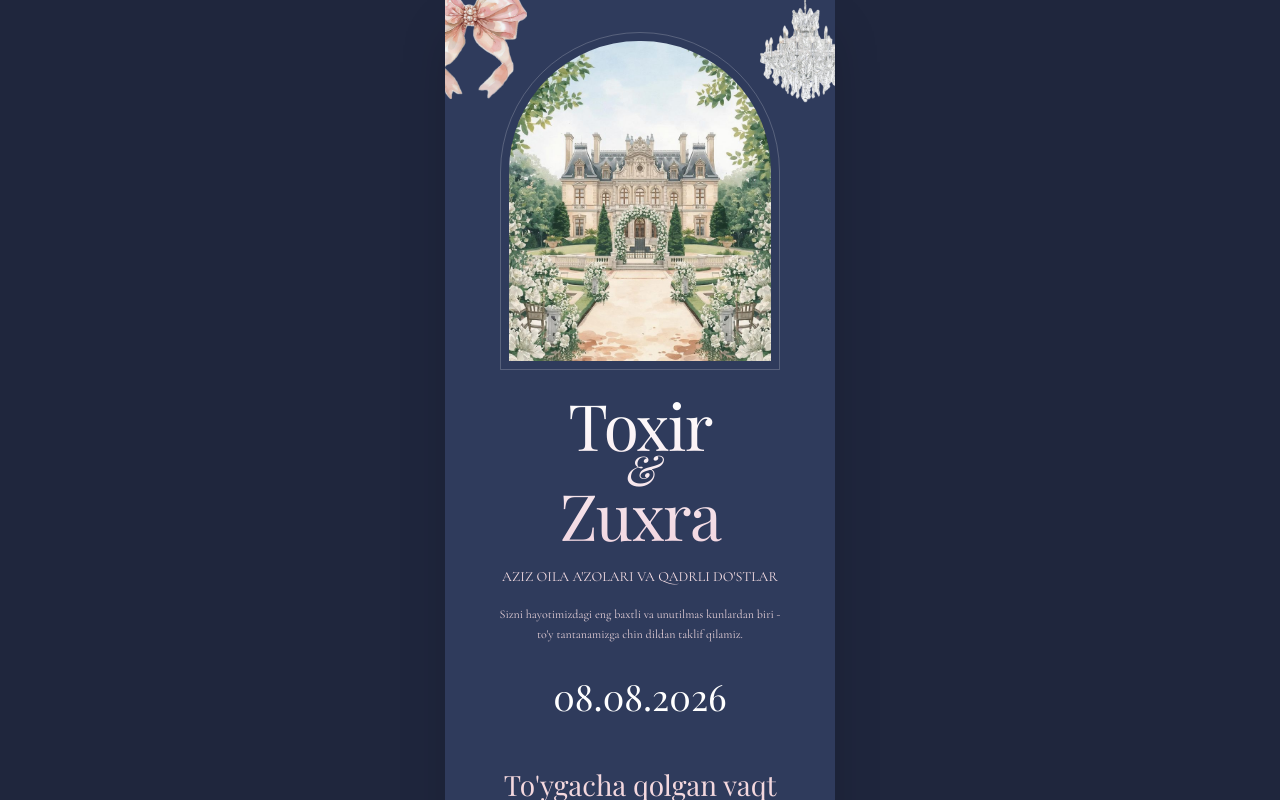
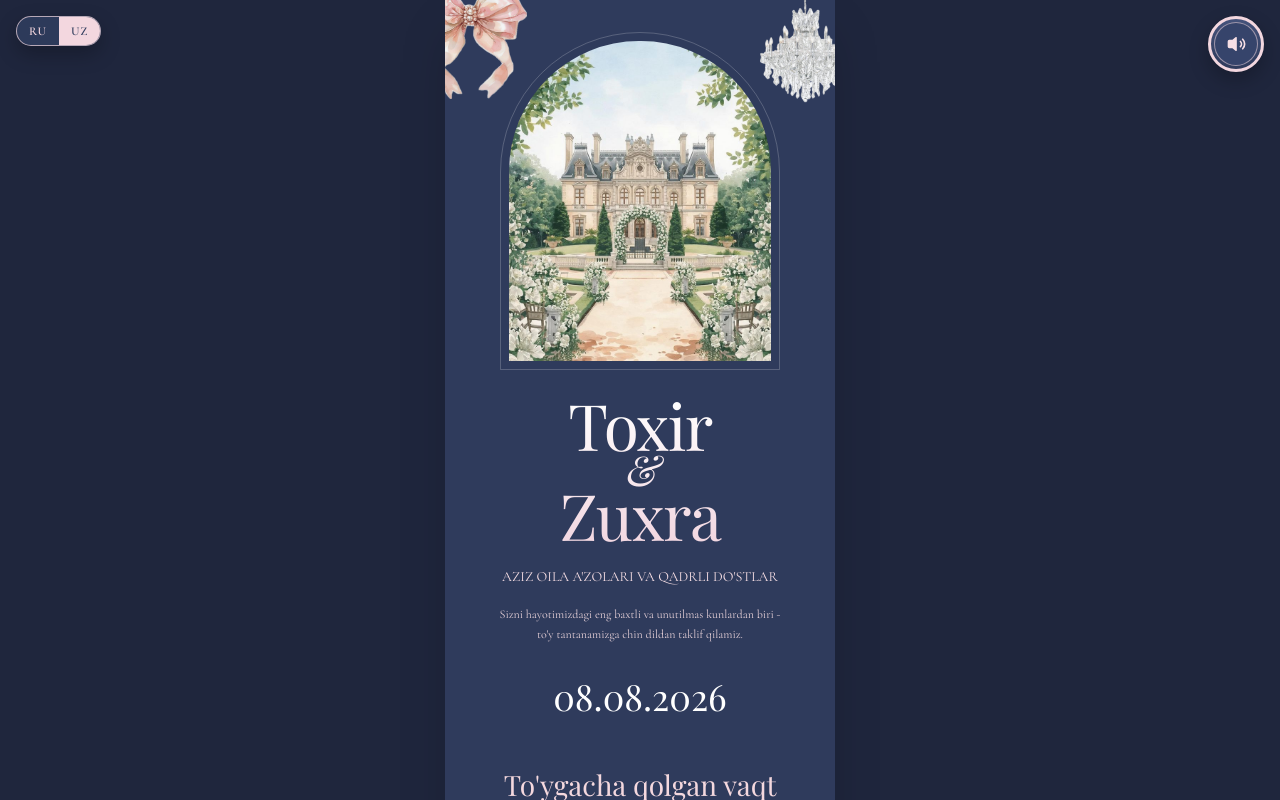
Before and after one commit to Omaddevs/taklifnoma, a React (Vite) app: page / in a window 1280 px wide. Shown: the top 800 px of the page. Built offline with nearby package versions, Linux system fonts and the light colour scheme.

Commit message:
Add brand audio control and RU/UZ localization.
Introduce a branded autoplay music toggle and a left-side language switch so invitation content can be viewed in Russian and Uzbek.

Made-with: Cursor

```diff
--- a/src/App.jsx
+++ b/src/App.jsx
@@ -4,16 +4,23 @@ import Location from './components/Location'
 import DressCode from './components/DressCode'
 import GiftCard from './components/GiftCard'
 import Wishes from './components/Wishes'
+import AudioControl from './components/AudioControl'
+import LanguageSwitch from './components/LanguageSwitch'
+import { useState } from 'react'
 
 function App() {
+  const [locale, setLocale] = useState('uz')
+
   return (
     <main className="mx-auto min-h-screen max-w-[390px] bg-[#2f3b5c] text-white shadow-2xl">
-      <Hero />
-      <Countdown />
-      <Location />
-      <DressCode />
-      <GiftCard />
-      <Wishes />
+      <AudioControl />
+      <LanguageSwitch locale={locale} onChange={setLocale} />
+      <Hero locale={locale} />
+      <Countdown locale={locale} />
+      <Location locale={locale} />
+      <DressCode locale={locale} />
+      <GiftCard locale={locale} />
+      <Wishes locale={locale} />
     </main>
   )
 }
--- /dev/null
+++ b/src/components/AudioControl.jsx
@@ -0,0 +1,77 @@
+import { useEffect, useRef, useState } from 'react'
+
+function AudioControl() {
+  const audioRef = useRef(null)
+  const [isMuted, setIsMuted] = useState(false)
+
+  useEffect(() => {
+    const audio = audioRef.current
+    if (!audio) return
+
+    audio.volume = 0.55
+    audio.muted = false
+
+    audio.play().catch(() => {
+      audio.muted = true
+      setIsMuted(true)
+      audio.play().catch(() => {})
+    })
+  }, [])
+
+  const toggleMute = () => {
+    const audio = audioRef.current
+    if (!audio) return
+
+    const nextMuted = !audio.muted
+    audio.muted = nextMuted
+    setIsMuted(nextMuted)
+
+    if (audio.paused) {
+      audio.play().catch(() => {})
+    }
+  }
+
+  return (
+    <>
+      <audio ref={audioRef} loop preload="auto" src="/music/ordinary.mp3" />
+      <button
+        type="button"
+        aria-label={isMuted ? 'Unmute music' : 'Mute music'}
+        onClick={toggleMute}
+        className="fixed right-4 top-4 z-50 flex h-[56px] w-[56px] items-center justify-center rounded-full border-[3px] border-[#f3d7df] bg-gradient-to-b from-[#44527b] to-[#2f3b5c] shadow-[0_8px_20px_rgba(0,0,0,0.24)] transition-transform hover:scale-[1.03]"
+      >
+        <span className="flex h-[44px] w-[44px] items-center justify-center rounded-full border border-[#f3d7df]/55 bg-[#36446b] text-[#f7dfe5]">
+          {isMuted ? (
+            <svg
+              viewBox="0 0 24 24"
+              className="h-5 w-5"
+              fill="none"
+              stroke="currentColor"
+              strokeWidth="2.2"
+              strokeLinecap="round"
+              strokeLinejoin="round"
+              aria-hidden
+            >
+              <polygon points="11 5 6 9 2 9 2 15 6 15 11 19 11 5" />
+              <line x1="23" y1="9" x2="17" y2="15" />
+              <line x1="17" y1="9" x2="23" y2="15" />
+            </svg>
+          ) : (
+            <svg
+              viewBox="0 0 24 24"
+              className="h-5 w-5"
+              fill="currentColor"
+              aria-hidden
+            >
+              <path d="M13 4.5a1 1 0 0 0-1.67-.74L7.7 7H4a2 2 0 0 0-2 2v6a2 2 0 0 0 2 2h3.7l3.63 3.24A1 1 0 0 0 13 19.5v-15Z" />
+              <path d="M16.6 8.3a1 1 0 0 1 1.41 0 5.3 5.3 0 0 1 0 7.49 1 1 0 0 1-1.41-1.42 3.3 3.3 0 0 0 0-4.65 1 1 0 0 1 0-1.42Z" />
+              <path d="M19.34 5.56a1 1 0 0 1 1.41 0 9.2 9.2 0 0 1 0 12.88 1 1 0 1 1-1.41-1.42 7.2 7.2 0 0 0 0-10.04 1 1 0 0 1 0-1.42Z" />
+            </svg>
+          )}
+        </span>
+      </button>
+    </>
+  )
+}
+
+export default AudioControl
--- a/src/components/Countdown.jsx
+++ b/src/components/Countdown.jsx
@@ -2,6 +2,18 @@ import { useEffect, useMemo, useState } from 'react'
 import RevealSection from './RevealSection'
 
 const EVENT_DATE = '2026-08-08T18:00:00'
+const labels = {
+  uz: {
+    title: "To'ygacha qolgan vaqt",
+    done: "Bugun to'y kuni. Xush kelibsiz!",
+    units: ['kun', 'soat', 'daqiqa', 'sekund'],
+  },
+  ru: {
+    title: 'До свадьбы осталось',
+    done: 'Сегодня день свадьбы. Добро пожаловать!',
+    units: ['дней', 'часов', 'минут', 'секунд'],
+  },
+}
 
 function getTimeLeft() {
   const target = new Date(EVENT_DATE).getTime()
@@ -16,7 +28,8 @@ function getTimeLeft() {
   return { days, hours, minutes, seconds, isFinished: diff === 0 }
 }
 
-function Countdown() {
+function Countdown({ locale = 'uz' }) {
+  const t = labels[locale] ?? labels.uz
   const [timeLeft, setTimeLeft] = useState(getTimeLeft())
 
   useEffect(() => {
@@ -26,21 +39,19 @@ function Countdown() {
 
   const countdownItems = useMemo(
     () => [
-      ['kun', timeLeft.days],
-      ['soat', timeLeft.hours],
-      ['daqiqa', timeLeft.minutes],
-      ['sekund', timeLeft.seconds],
+      [t.units[0], timeLeft.days],
+      [t.units[1], timeLeft.hours],
+      [t.units[2], timeLeft.minutes],
+      [t.units[3], timeLeft.seconds],
     ],
-    [timeLeft.days, timeLeft.hours, timeLeft.minutes, timeLeft.seconds],
+    [timeLeft.days, timeLeft.hours, timeLeft.minutes, timeLeft.seconds, t.units],
   )
 
   return (
     <RevealSection className="px-6 pb-12 pt-2 text-center">
-      <h2 className="font-['Playfair_Display'] text-[28px] text-[#f4d8de]">
-        To'ygacha qolgan vaqt
-      </h2>
+      <h2 className="font-['Playfair_Display'] text-[28px] text-[#f4d8de]">{t.title}</h2>
       {timeLeft.isFinished ? (
-        <p className="mt-4 text-base text-white">Bugun to'y kuni. Xush kelibsiz!</p>
+        <p className="mt-4 text-base text-white">{t.done}</p>
       ) : (
         <div className="mt-6 grid grid-cols-4 gap-3">
           {countdownItems.map(([label, value]) => (
--- a/src/components/DressCode.jsx
+++ b/src/components/DressCode.jsx
@@ -3,8 +3,19 @@ import venueImage from '../images/venue.jpg'
 import ribbonC from '../images/ribbon-c.png'
 
 const colors = ['#d58c9a', '#e7c1c7', '#f5f5f5', '#2f3b5c']
+const copy = {
+  uz: {
+    title: 'Dress code',
+    body: "To'yimiz nafis va uyg'un ruhda o'tishi uchun ushbu rang palitrasiga mos libos tanlasangiz, juda minnatdor bo'lamiz.",
+  },
+  ru: {
+    title: 'Дресс-код',
+    body: 'Мы очень старались сделать нашу свадьбу красивой и будем вам благодарны, если поддержите нашу цветовую палитру и придете в нарядах этих тонов.',
+  },
+}
 
-function DressCode() {
+function DressCode({ locale = 'uz' }) {
+  const t = copy[locale] ?? copy.uz
   return (
     <RevealSection className="brush-top relative bg-[#f4d8de] px-6 py-14 text-center text-[#2f3b5c]">
       <img
@@ -12,12 +23,9 @@ function DressCode() {
         alt=""
         className="float-soft pointer-events-none absolute right-[-26px] top-[36px] w-24 opacity-90"
       />
-      <h2 className="font-['Playfair_Display'] text-3xl uppercase tracking-wide">
-        Dress code
-      </h2>
+      <h2 className="font-['Playfair_Display'] text-3xl uppercase tracking-wide">{t.title}</h2>
       <p className="mx-auto mt-5 max-w-[290px] text-sm leading-relaxed">
-        To'yimiz nafis va uyg'un ruhda o'tishi uchun ushbu rang palitrasiga mos
-        libos tanlasangiz, juda minnatdor bo'lamiz.
+        {t.body}
       </p>
       <div className="mt-8 flex items-center justify-center gap-3">
         {colors.map((color) => (
--- a/src/components/GiftCard.jsx
+++ b/src/components/GiftCard.jsx
@@ -2,8 +2,23 @@ import { useState } from 'react'
 import RevealSection from './RevealSection'
 
 const CARD_NUMBER = '9860 1301 2345 6789'
+const copy = {
+  uz: {
+    title: "Sovg'a uchun karta",
+    body: 'Istasangiz tabrik uchun ushbu karta raqamidan foydalanishingiz mumkin',
+    copied: 'Nusxalandi',
+    copy: 'Karta raqamini nusxalash',
+  },
+  ru: {
+    title: 'Карта для подарка',
+    body: 'При желании вы можете использовать этот номер карты для поздравления',
+    copied: 'Скопировано',
+    copy: 'Скопировать номер карты',
+  },
+}
 
-function GiftCard() {
+function GiftCard({ locale = 'uz' }) {
+  const t = copy[locale] ?? copy.uz
   const [copied, setCopied] = useState(false)
 
   const handleCopy = async () => {
@@ -20,11 +35,9 @@ function GiftCard() {
     <RevealSection className="px-6 pb-10 pt-2">
       <div className="rounded-3xl border border-[#f0d7df]/35 bg-gradient-to-br from-[#44517b] to-[#2f3b5c] p-5 shadow-xl">
         <p className="text-center font-['Playfair_Display'] text-2xl text-[#f3dde5]">
-          Sovg'a uchun karta
+          {t.title}
         </p>
-        <p className="mt-2 text-center text-xs text-[#f0d2dd]">
-          Istasangiz tabrik uchun ushbu karta raqamidan foydalanishingiz mumkin
-        </p>
+        <p className="mt-2 text-center text-xs text-[#f0d2dd]">{t.body}</p>
 
         <div className="mt-5 rounded-2xl border border-white/15 bg-white/10 px-4 py-4 text-center backdrop-blur-[1px]">
           <p className="font-['Playfair_Display'] text-2xl tracking-[0.16em] text-white">
@@ -37,7 +50,7 @@ function GiftCard() {
           onClick={handleCopy}
           className="mt-4 w-full rounded-2xl bg-[#f2d6de] px-4 py-3 text-sm font-semibold text-[#2f3b5c] transition hover:bg-white"
         >
-          {copied ? 'Nusxalandi' : 'Karta raqamini nusxalash'}
+          {copied ? t.copied : t.copy}
         </button>
       </div>
     </RevealSection>
--- a/src/components/Hero.jsx
+++ b/src/components/Hero.jsx
@@ -4,7 +4,20 @@ import ribbonB from '../images/ribbon-b.png'
 import { motion } from 'framer-motion'
 import RevealSection from './RevealSection'
 
-function Hero() {
+const copy = {
+  uz: {
+    titleTop: "AZIZ OILA A'ZOLARI VA QADRLI DO'STLAR",
+    body: "Sizni hayotimizdagi eng baxtli va unutilmas kunlardan biri - to'y tantanamizga chin dildan taklif qilamiz.",
+  },
+  ru: {
+    titleTop: 'ДОРОГИЕ РОДНЫЕ И БЛИЗКИЕ',
+    body: 'С радостью и волнением мы приглашаем вас разделить с нами один из самых значимых дней нашей жизни - день нашей свадьбы.',
+  },
+}
+
+function Hero({ locale = 'uz' }) {
+  const t = copy[locale] ?? copy.uz
+
   return (
     <RevealSection className="relative overflow-hidden px-6 pb-10 pt-8 text-center">
       <img
@@ -35,12 +48,9 @@ function Hero() {
         <span className="mx-2 block text-[42px] italic">&</span>
         Zuxra
       </motion.h1>
-      <p className="mx-auto mt-6 max-w-[290px] text-sm leading-relaxed text-[#f7dfe5]">
-        AZIZ OILA A'ZOLARI VA QADRLI DO'STLAR
-      </p>
+      <p className="mx-auto mt-6 max-w-[290px] text-sm leading-relaxed text-[#f7dfe5]">{t.titleTop}</p>
       <p className="mx-auto mt-4 max-w-[300px] text-xs leading-relaxed text-[#e9d3da]">
-        Sizni hayotimizdagi eng baxtli va unutilmas kunlardan biri - to'y
-        tantanamizga chin dildan taklif qilamiz.
+        {t.body}
       </p>
       <p className="mt-8 font-['Playfair_Display'] text-4xl text-white">
         08.08.2026
--- /dev/null
+++ b/src/components/LanguageSwitch.jsx
@@ -0,0 +1,25 @@
+function LanguageSwitch({ locale, onChange }) {
+  return (
+    <div className="fixed left-4 top-4 z-50 flex overflow-hidden rounded-full border border-[#f3d7df]/70 bg-[#2f3b5c]/95 shadow-[0_8px_20px_rgba(0,0,0,0.25)]">
+      {[
+        ['ru', 'RU'],
+        ['uz', 'UZ'],
+      ].map(([key, label]) => (
+        <button
+          key={key}
+          type="button"
+          onClick={() => onChange(key)}
+          className={`px-3 py-1.5 text-xs font-semibold tracking-[0.08em] transition ${
+            locale === key
+              ? 'bg-[#f3d7df] text-[#2f3b5c]'
+              : 'bg-transparent text-[#f3d7df] hover:bg-white/10'
+          }`}
+        >
+          {label}
+        </button>
+      ))}
+    </div>
+  )
+}
+
+export default LanguageSwitch
--- a/src/components/Location.jsx
+++ b/src/components/Location.jsx
@@ -3,7 +3,23 @@ import ribbonA from '../images/ribbon-a.png'
 import ribbonC from '../images/ribbon-c.png'
 import RevealSection from './RevealSection'
 
-function Location() {
+const copy = {
+  uz: {
+    title: "To'y manzili",
+    place: 'Royal Hall maskani',
+    addr: "Ulubishe qishlog'i, Peski ko'chasi, 2A",
+    btn: 'Lokatsiyani ochish',
+  },
+  ru: {
+    title: 'Место проведения',
+    place: 'Усадьба Royal Hall',
+    addr: 'д. Улубище, Пески ул, 2A',
+    btn: 'Открыть локацию',
+  },
+}
+
+function Location({ locale = 'uz' }) {
+  const t = copy[locale] ?? copy.uz
   const mapUrl = 'https://maps.google.com/?q=Royal+Hall+Ulubishe'
 
   return (
@@ -18,18 +34,16 @@ function Location() {
         alt=""
         className="float-soft pointer-events-none absolute bottom-2 right-[-30px] w-28 scale-x-[-1] opacity-90"
       />
-      <h2 className="font-['Playfair_Display'] text-3xl uppercase tracking-wide">
-        To'y manzili
-      </h2>
-      <p className="mt-6 text-sm font-medium">Royal Hall maskani</p>
-      <p className="mt-2 text-sm">Ulubishe qishlog'i, Peski ko'chasi, 2A</p>
+      <h2 className="font-['Playfair_Display'] text-3xl uppercase tracking-wide">{t.title}</h2>
+      <p className="mt-6 text-sm font-medium">{t.place}</p>
+      <p className="mt-2 text-sm">{t.addr}</p>
       <a
         href={mapUrl}
         target="_blank"
         rel="noreferrer"
         className="mt-5 inline-flex rounded-full border border-[#2f3b5c]/20 bg-[#2f3b5c] px-5 py-2 text-sm text-white transition hover:bg-[#1f2943]"
       >
-        Lokatsiyani ochish
+        {t.btn}
       </a>
 
       <div className="mx-auto mt-8 h-[230px] w-[260px] overflow-hidden rounded-t-[70px] border border-[#2f3b5c]/25 bg-white/60 p-1">
--- a/src/components/Wishes.jsx
+++ b/src/components/Wishes.jsx
@@ -2,7 +2,21 @@ import RevealSection from './RevealSection'
 import ribbonA from '../images/ribbon-a.png'
 import ribbonB from '../images/ribbon-b.png'
 
-function Wishes() {
+const copy = {
+  uz: {
+    title: 'Tilaklarimiz',
+    p1: "Sovg'a ustida uzoq o'ylamang. Ezgu tilaklaringiz va konvertdagi e'tiboringiz bizning yangi oilaviy orzularimizga qanot bo'ladi.",
+    p2: "Jonli gullar o'rniga oilaviy kolleksiyamiz uchun bir shisha ichimlik olib kelsangiz, bundan xursand bo'lamiz.",
+  },
+  ru: {
+    title: 'Наши пожелания',
+    p1: 'Не ломайте голову над подарком. Ваши пожелания в конвертах помогут осуществить нашу заветную мечту.',
+    p2: 'Вместо живых цветов лучшей альтернативой может стать бутылка вина для нашего семейного бара.',
+  },
+}
+
+function Wishes({ locale = 'uz' }) {
+  const t = copy[locale] ?? copy.uz
   return (
     <RevealSection className="relative overflow-hidden px-6 pb-16 pt-14 text-center">
       <img
@@ -15,16 +29,12 @@ function Wishes() {
         alt=""
         className="float-soft pointer-events-none absolute bottom-0 right-[-30px] w-28 scale-x-[-1] opacity-90"
       />
-      <h2 className="font-['Playfair_Display'] text-3xl text-[#f5dde4]">
-        Tilaklarimiz
-      </h2>
+      <h2 className="font-['Playfair_Display'] text-3xl text-[#f5dde4]">{t.title}</h2>
       <p className="mx-auto mt-7 max-w-[300px] text-sm leading-relaxed text-[#f2d9df]">
-        Sovg'a ustida uzoq o'ylamang. Ezgu tilaklaringiz va konvertdagi e'tiboringiz
-        bizning yangi oilaviy orzularimizga qanot bo'ladi.
+        {t.p1}
       </p>
       <p className="mx-auto mt-5 max-w-[300px] text-sm leading-relaxed text-[#f2d9df]">
-        Jonli gullar o'rniga oilaviy kolleksiyamiz uchun bir shisha ichimlik
-        olib kelsangiz, bundan xursand bo'lamiz.
+        {t.p2}
       </p>
     </RevealSection>
   )
```
Also changed, not shown: 1 other file (tests, documents, lock files or other folders).
